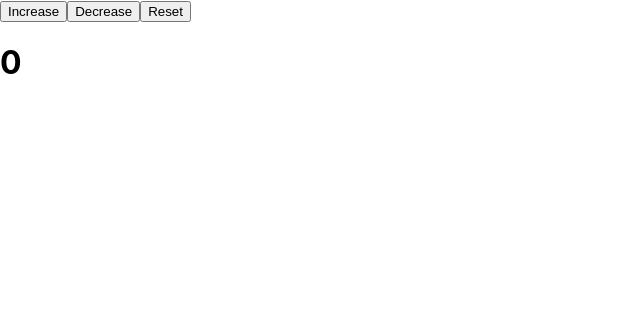
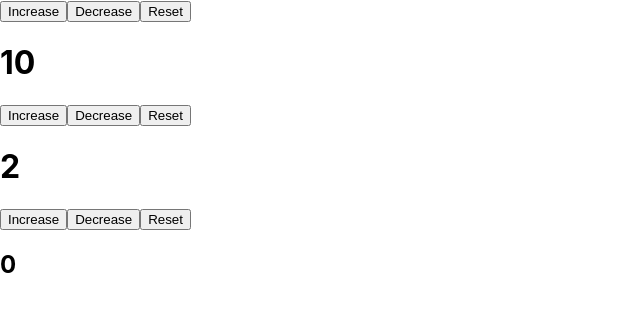
Before and after one commit to yuanyu90221/hook-playground, a React (Create React App) app: page / in a window 1280 px wide. Shown: the top 312 px of the page, without its empty margins (0-640 px from the left). Built offline with nearby package versions, Linux system fonts and the light colour scheme.

Commit message:
reuse the hooks function we define in different component

```diff
--- a/src/App.js
+++ b/src/App.js
@@ -1,13 +1,14 @@
 import React, { useState } from 'react';
 
-function App() {
-  const [ count, setCount ] = useState(0);
-  // [version-1]update the value with pass one value
-  // const handleClick = () => setCount(count+1);
-  // [version-1]update the value with callback function
-  const handleIncrease = () => setCount((prevCount)=>prevCount+1);
-  const handleDecrease = () => setCount((prevCount)=>prevCount-1);
-  const handleReset = () => setCount(0);
+function useCounter(initalValue) {
+  const [ count, setCount ] = useState(initalValue);
+  const handleIncrease = () => setCount(count+1);
+  const handleDecrease = () => setCount(count-1);
+  const handleReset = () => setCount(initalValue);
+  return {count, handleIncrease, handleDecrease, handleReset};
+}
+function Display(props) {
+  const {count, handleIncrease, handleDecrease, handleReset} = useCounter(props.start);
   return (
     <div>
       <button onClick={handleIncrease}>
@@ -23,40 +24,33 @@ function App() {
     </div>
   )
 }
-// class App extends Component {
-//   render() {
-//     return (
-//       <Button
-//         activeText="ON"
-//         inActiveText="OFF"
-//       />
-//     )
-//   }
-// }
 
-// class Button extends Component {
-//   constructor(props) {
-//     super(props);
-//     this.state = {
-//       activated: false
-//     };
-//     this.handleActiveChange = this.handleActiveChange.bind(this);
-//   }
-//   handleActiveChange() {
-//     // this.setState({activated: !this.state.activated});
-//     this.setState((prevState)=>{
-//       return {
-//         activated: !prevState.activated
-//       }
-//     });
-//   }
-//   render() {
-//     const buttonText = this.state.activated? this.props.activeText:this.props.inActiveText;
-//     return (
-//       <button onClick={this.handleActiveChange}>
-//         {buttonText}
-//       </button>
-//     )
-//   }
-// }
+function FancyDisplay(props) {
+  const {count, handleIncrease, handleDecrease, handleReset} = useCounter(props.start);
+  return (
+    <section>
+      <button onClick={handleIncrease}>
+        Increase
+      </button>
+      <button onClick={handleDecrease}>
+        Decrease
+      </button>
+      <button onClick={handleReset}>
+        Reset
+      </button>
+      <h2>{count}</h2>
+    </section>
+  )
+}
+function App() {
+
+  return (
+    <div>
+      <Display start={10}/>
+      <Display start={2}/>
+      <FancyDisplay start={0}/>
+    </div>
+  )
+}
+
 export default App;
```
